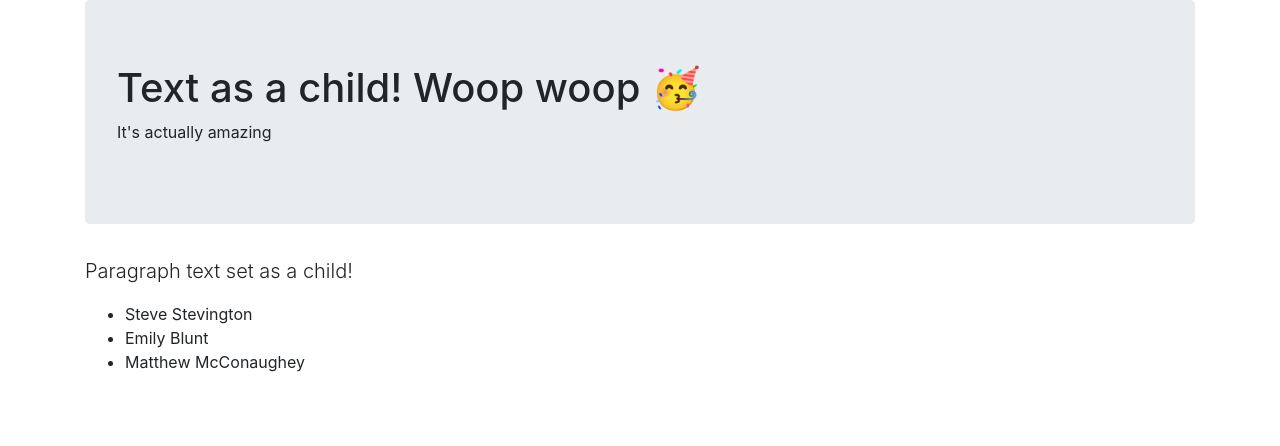
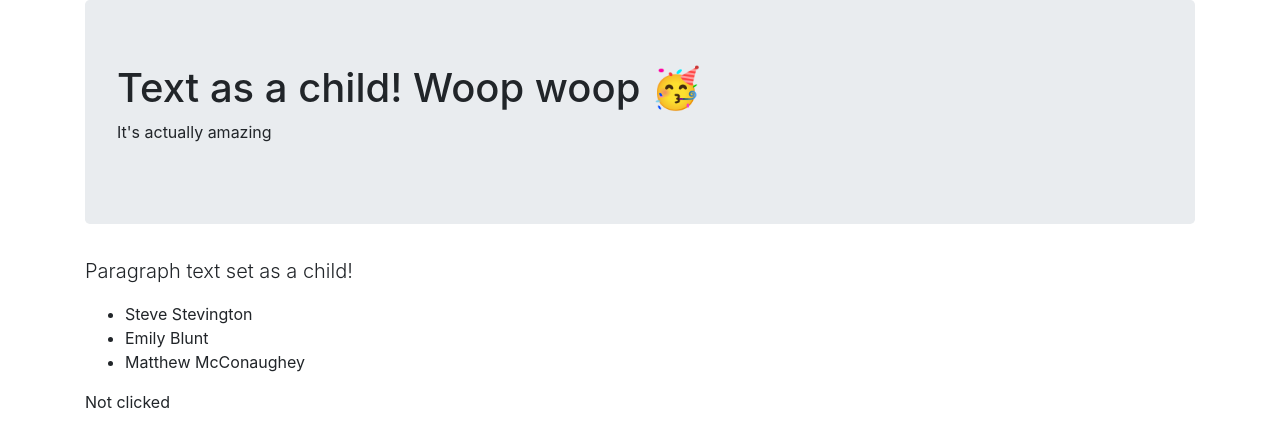
Before and after one commit to zackads/developme, a React (Create React App) app in the folder week_9_react/hello-world/: page / in a window 1280 px wide. Shown: the top 446 px of the page. Built offline with nearby package versions, Linux system fonts and the light colour scheme.

Commit message:
Create Clicked component

```diff
--- a/week_9_react/hello-world/src/App.js
+++ b/week_9_react/hello-world/src/App.js
@@ -1,6 +1,12 @@
 import React from "react";
 import Stuff from "./Stuff.js";
+import Clicked from "./Clicked.js";
 
-const App = () => <Stuff square={false} />;
+const App = () => (
+  <React.Fragment>
+    <Stuff square={false} />
+    <Clicked />
+  </React.Fragment>
+);
 
 export default App;
--- /dev/null
+++ b/week_9_react/hello-world/src/Clicked.js
@@ -0,0 +1,26 @@
+import React, { Component } from "react";
+
+class Clicked extends Component {
+  constructor(props) {
+    super(props);
+
+    this.state = {
+      clicked: false,
+    };
+  }
+
+  handleClick = () => {
+    console.log("Clicked!");
+    this.setState({ clicked: true });
+  };
+
+  render() {
+    return (
+      <p onClick={this.handleClick}>
+        {this.state.clicked ? "Clicked" : "Not clicked"}
+      </p>
+    );
+  }
+}
+
+export default Clicked;
```
